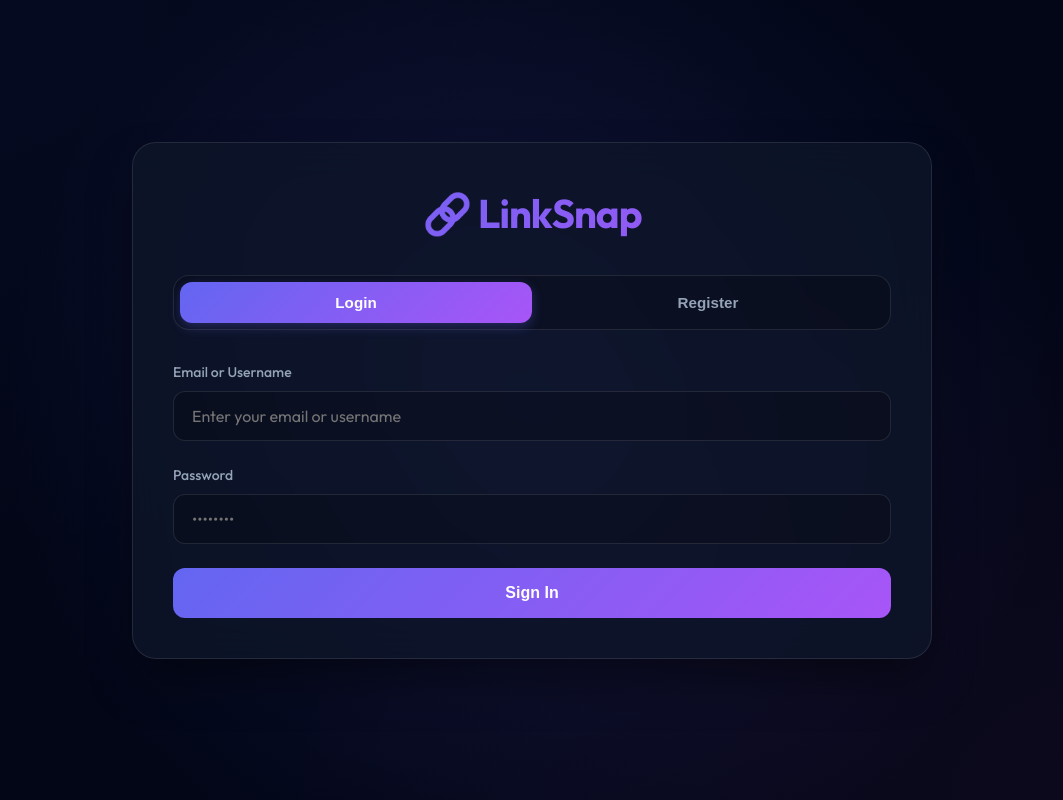
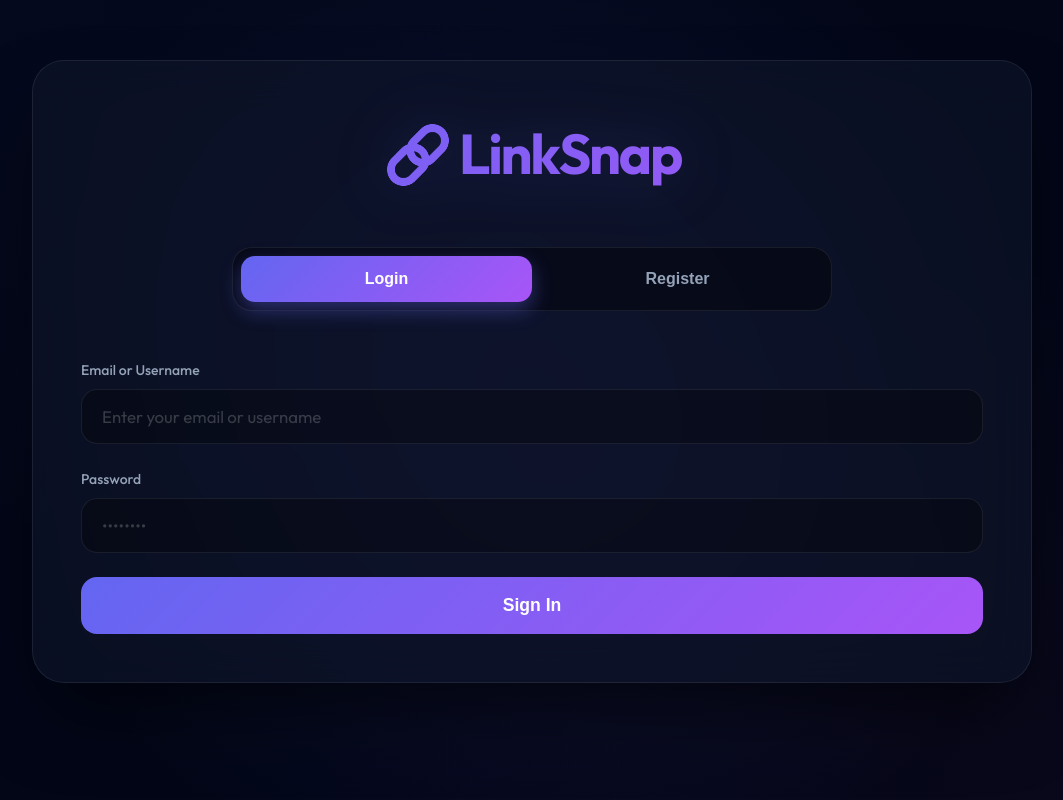
Before and after one commit to PEPSEALSEA/Shorten-URLs, a Next.js app: page / in a window 1280 px wide. Shown: the whole page, without its empty margins (108-1171 px from the left). Built offline with nearby package versions, Linux system fonts and the light colour scheme.

Commit message:
Update globals.css

```diff
--- a/app/globals.css
+++ b/app/globals.css
@@ -1,7 +1,7 @@
 @import url('https://fonts.googleapis.com/css2?family=Outfit:wght@300;400;500;600;700&display=swap');
 
 :root {
-    /* Colors */
+    /* Colors - Premium Slate & Indigo */
     --primary: #6366f1;
     --primary-hover: #4f46e5;
     --secondary: #ec4899;
@@ -9,19 +9,20 @@
     --background: #020617;
     --surface: #0f172a;
     --surface-hover: #1e293b;
-    --surface-glass: rgba(15, 23, 42, 0.7);
+    --surface-glass: rgba(15, 23, 42, 0.6);
     --text: #f8fafc;
     --text-muted: #94a3b8;
-    --border: rgba(255, 255, 255, 0.1);
-    --border-hover: rgba(255, 255, 255, 0.2);
+    --border: rgba(255, 255, 255, 0.08);
+    --border-hover: rgba(255, 255, 255, 0.15);
     --danger: #ef4444;
     --success: #10b981;
 
     /* Gradients */
     --grad-primary: linear-gradient(135deg, #6366f1 0%, #a855f7 100%);
-    --grad-glow: radial-gradient(circle at 50% 50%, rgba(99, 102, 241, 0.15) 0%, transparent 70%);
+    --grad-glow: radial-gradient(circle at 50% 50%, rgba(99, 102, 241, 0.12) 0%, transparent 70%);
 
-    /* Transitions */
+    /* Layout */
+    --container-width: 1000px;
     --transition: all 0.3s cubic-bezier(0.4, 0, 0.2, 1);
 }
 
@@ -36,65 +37,69 @@ body {
     background-color: var(--background);
     background-image:
         var(--grad-glow),
-        radial-gradient(at 0% 0%, rgba(99, 102, 241, 0.05) 0px, transparent 50%),
-        radial-gradient(at 100% 100%, rgba(236, 72, 153, 0.05) 0px, transparent 50%);
+        radial-gradient(at 0% 0%, rgba(99, 102, 241, 0.03) 0px, transparent 50%),
+        radial-gradient(at 100% 100%, rgba(236, 72, 153, 0.03) 0px, transparent 50%);
     color: var(--text);
     min-height: 100vh;
     display: flex;
+    flex-direction: column;
     align-items: center;
-    justify-content: center;
-    padding: 20px;
-    line-height: 1.5;
+    padding: 60px 20px;
+    line-height: 1.6;
     overflow-x: hidden;
 }
 
 .container {
     background: var(--surface-glass);
-    backdrop-filter: blur(20px);
-    -webkit-backdrop-filter: blur(20px);
+    backdrop-filter: blur(24px);
+    -webkit-backdrop-filter: blur(24px);
     border: 1px solid var(--border);
-    border-radius: 24px;
-    padding: 40px;
-    box-shadow: 0 25px 50px -12px rgba(0, 0, 0, 0.5);
-    max-width: 800px;
+    border-radius: 32px;
+    padding: 48px;
+    box-shadow: 0 40px 80px -20px rgba(0, 0, 0, 0.6);
+    max-width: var(--container-width);
     width: 100%;
     position: relative;
     z-index: 10;
 }
 
 h1 {
-    font-size: 2.5rem;
-    font-weight: 700;
-    margin-bottom: 2rem;
+    font-size: 3.5rem;
+    font-weight: 800;
+    margin-bottom: 3rem;
     background: var(--grad-primary);
     -webkit-background-clip: text;
     background-clip: text;
     -webkit-text-fill-color: transparent;
     text-align: center;
-    letter-spacing: -0.025em;
+    letter-spacing: -0.04em;
+    filter: drop-shadow(0 0 30px rgba(99, 102, 241, 0.2));
 }
 
 /* Tabs */
 .tab-buttons {
     display: flex;
-    background: rgba(0, 0, 0, 0.2);
-    padding: 6px;
-    border-radius: 16px;
-    margin-bottom: 2rem;
+    background: rgba(0, 0, 0, 0.4);
+    padding: 8px;
+    border-radius: 20px;
+    margin-bottom: 3rem;
     border: 1px solid var(--border);
+    max-width: 600px;
+    margin-left: auto;
+    margin-right: auto;
 }
 
 .tab-button {
     flex: 1;
-    padding: 12px 20px;
+    padding: 14px 24px;
     background: transparent;
     border: none;
     cursor: pointer;
     font-weight: 600;
-    font-size: 0.95rem;
+    font-size: 1rem;
     color: var(--text-muted);
     transition: var(--transition);
-    border-radius: 12px;
+    border-radius: 14px;
 }
 
 .tab-button:hover:not(.active) {
@@ -105,7 +110,7 @@ h1 {
 .tab-button.active {
     background: var(--grad-primary);
     color: white;
-    box-shadow: 0 4px 12px rgba(99, 102, 241, 0.3);
+    box-shadow: 0 8px 20px rgba(99, 102, 241, 0.4);
 }
 
 /* Forms */
@@ -126,14 +131,14 @@ input[type="url"],
 input[type="text"],
 input[type="email"],
 input[type="password"],
-input[type="date"] {
+input[type="datetime-local"] {
     width: 100%;
-    padding: 14px 18px;
-    background: rgba(0, 0, 0, 0.2);
+    padding: 16px 20px;
+    background: rgba(0, 0, 0, 0.3);
     border: 1px solid var(--border);
-    border-radius: 12px;
+    border-radius: 16px;
     color: var(--text);
-    font-size: 1rem;
+    font-size: 1.05rem;
     font-family: inherit;
     transition: var(--transition);
     outline: none;
@@ -141,8 +146,12 @@ input[type="date"] {
 
 input:focus {
     border-color: var(--primary);
-    box-shadow: 0 0 0 4px rgba(99, 102, 241, 0.1);
-    background: rgba(0, 0, 0, 0.3);
+    box-shadow: 0 0 0 4px rgba(99, 102, 241, 0.15);
+    background: rgba(0, 0, 0, 0.4);
+}
+
+input::placeholder {
+    color: rgba(255, 255, 255, 0.2);
 }
 
 input:hover:not(:focus) {
@@ -154,59 +163,61 @@ input:hover:not(:focus) {
     background: var(--grad-primary);
     color: white;
     border: none;
-    padding: 16px 24px;
-    border-radius: 12px;
-    font-size: 1rem;
-    font-weight: 600;
+    padding: 18px 32px;
+    border-radius: 16px;
+    font-size: 1.1rem;
+    font-weight: 700;
     cursor: pointer;
     transition: var(--transition);
     width: 100%;
     display: inline-flex;
     align-items: center;
     justify-content: center;
-    gap: 8px;
+    gap: 12px;
 }
 
 .button:hover {
-    transform: translateY(-2px);
-    box-shadow: 0 10px 20px rgba(99, 102, 241, 0.3);
-    filter: brightness(1.1);
+    transform: translateY(-3px);
+    box-shadow: 0 15px 30px rgba(99, 102, 241, 0.4);
+    filter: brightness(1.15);
 }
 
 .button:active {
-    transform: translateY(0);
+    transform: translateY(-1px);
 }
 
 .button:disabled {
-    opacity: 0.5;
+    opacity: 0.4;
     cursor: not-allowed;
-    transform: none;
+    transform: none !important;
+    box-shadow: none !important;
 }
 
 .button.danger {
-    background: linear-gradient(135deg, #ef4444 0%, #b91c1c 100%);
+    background: linear-gradient(135deg, #ef4444 0%, #dc2626 100%);
 }
 
 .button.danger:hover {
-    box-shadow: 0 10px 20px rgba(239, 68, 68, 0.3);
+    box-shadow: 0 15px 30px rgba(239, 68, 68, 0.4);
 }
 
 .button.small {
-    padding: 8px 16px;
-    font-size: 0.875rem;
+    padding: 10px 20px;
+    font-size: 0.9rem;
     width: auto;
 }
 
 .logout-btn {
-    background: rgba(255, 255, 255, 0.05);
-    border: 1px solid var(--border);
-    margin-top: 1rem;
+    background: rgba(239, 68, 68, 0.1);
+    border: 1px solid rgba(239, 68, 68, 0.2);
+    color: #fca5a5;
+    margin-top: 0;
 }
 
 .logout-btn:hover {
-    background: rgba(255, 255, 255, 0.1);
-    box-shadow: none;
-    border-color: var(--border-hover);
+    background: #ef4444;
+    color: white;
+    border-color: transparent;
 }
 
 /* Result Card */
@@ -263,28 +274,34 @@ input:hover:not(:focus) {
 }
 
 .links-table th {
-    background: rgba(255, 255, 255, 0.02);
-    padding: 16px;
+    background: rgba(255, 255, 255, 0.03);
+    padding: 20px;
     text-align: left;
-    font-size: 0.8rem;
+    font-size: 0.85rem;
     text-transform: uppercase;
-    letter-spacing: 0.05em;
+    font-weight: 700;
+    letter-spacing: 0.1em;
     color: var(--text-muted);
     border-bottom: 1px solid var(--border);
 }
 
 .links-table td {
-    padding: 16px;
+    padding: 20px;
     border-bottom: 1px solid var(--border);
-    font-size: 0.95rem;
+    font-size: 1rem;
+    color: var(--text);
 }
 
 .links-table tr:last-child td {
     border-bottom: none;
 }
 
+.links-table tr {
+    transition: var(--transition);
+}
+
 .links-table tr:hover {
-    background: rgba(255, 255, 255, 0.02);
+    background: rgba(255, 255, 255, 0.03);
 }
 
 .url-cell details summary {
@@ -454,41 +471,44 @@ input:hover:not(:focus) {
 }
 
 /* Pizza Oven Upload Helper */
+/* Pizza Oven Upload Helper */
 .pizza-oven {
-    border: 2px dashed rgba(245, 158, 11, 0.3);
-    background: rgba(245, 158, 11, 0.05);
-    border-radius: 20px;
-    padding: 2rem;
+    border: 2px dashed var(--border);
+    background: rgba(0, 0, 0, 0.4);
+    border-radius: 24px;
+    padding: 3rem;
     text-align: center;
     transition: var(--transition);
     cursor: pointer;
     position: relative;
     overflow: hidden;
-    margin-bottom: 20px;
+    margin-bottom: 24px;
 }
 
 .pizza-oven:hover,
 .pizza-oven.dragging {
-    border-color: #f59e0b;
-    background: rgba(245, 158, 11, 0.1);
-    transform: translateY(-2px);
+    border-color: var(--primary);
+    background: rgba(99, 102, 241, 0.05);
+    transform: translateY(-4px);
+    box-shadow: 0 20px 40px rgba(0, 0, 0, 0.4);
 }
 
 .pizza-oven .icon {
-    font-size: 3rem;
-    margin-bottom: 1rem;
+    font-size: 4rem;
+    margin-bottom: 1.5rem;
     display: block;
 }
 
 .pizza-oven h3 {
-    color: #f59e0b;
-    margin-bottom: 0.5rem;
-    font-size: 1.2rem;
+    color: var(--text);
+    margin-bottom: 0.8rem;
+    font-size: 1.5rem;
+    font-weight: 700;
 }
 
 .pizza-oven p {
     color: var(--text-muted);
-    font-size: 0.9rem;
+    font-size: 1rem;
 }
 
 .pizza-oven input[type="file"] {
@@ -500,53 +520,53 @@ input:hover:not(:focus) {
 
 /* Baking Bar (Progress) */
 .baking-container {
-    margin-top: 1.5rem;
-    background: rgba(0, 0, 0, 0.2);
-    border-radius: 12px;
-    padding: 16px;
+    margin-top: 2rem;
+    background: rgba(0, 0, 0, 0.4);
+    border-radius: 16px;
+    padding: 24px;
     border: 1px solid var(--border);
 }
 
 .baking-status {
     display: flex;
     justify-content: space-between;
-    margin-bottom: 8px;
-    font-size: 0.85rem;
-    color: #f59e0b;
+    margin-bottom: 12px;
+    font-size: 1rem;
+    font-weight: 600;
+    color: var(--primary);
 }
 
 .baking-bar-wrapper {
-    height: 8px;
+    height: 12px;
     background: rgba(255, 255, 255, 0.05);
-    border-radius: 4px;
+    border-radius: 6px;
     overflow: hidden;
 }
 
 .baking-bar {
     height: 100%;
-    background: linear-gradient(90deg, #f59e0b, #ef4444);
+    background: var(--grad-primary);
     width: 0%;
     transition: width 0.3s ease;
-    box-shadow: 0 0 10px rgba(245, 158, 11, 0.5);
 }
 
 .pizza-toppings {
     display: flex;
     justify-content: center;
-    gap: 8px;
-    margin-top: 15px;
+    gap: 12px;
+    margin-top: 20px;
 }
 
 .topping {
-    width: 24px;
-    height: 24px;
-    background: rgba(255, 255, 255, 0.1);
+    width: 32px;
+    height: 32px;
+    background: rgba(255, 255, 255, 0.05);
     border-radius: 50%;
     display: flex;
     align-items: center;
     justify-content: center;
-    font-size: 14px;
-    transition: all 0.3s cubic-bezier(0.175, 0.885, 0.32, 1.275);
+    font-size: 18px;
+    transition: all 0.4s cubic-bezier(0.175, 0.885, 0.32, 1.275);
     transform: scale(0);
 }
 
@@ -574,32 +594,34 @@ input:hover:not(:focus) {
 .pizza-box {
     background: #fff;
     color: #1e293b;
-    padding: 24px;
-    border-radius: 12px;
-    margin-top: 2rem;
+    padding: 32px;
+    border-radius: 24px;
+    margin-top: 3rem;
     position: relative;
-    border-top: 4px solid #ef4444;
-    box-shadow: 0 10px 25px rgba(0, 0, 0, 0.3);
+    border-top: 8px solid var(--danger);
+    box-shadow: 0 30px 60px rgba(0, 0, 0, 0.5);
     animation: slideUp 0.6s cubic-bezier(0.34, 1.56, 0.64, 1);
 }
 
 .pizza-box::before {
     content: "HOT & FRESH";
     position: absolute;
-    top: -12px;
-    right: 20px;
-    background: #ef4444;
+    top: -16px;
+    right: 30px;
+    background: var(--danger);
     color: white;
-    padding: 2px 10px;
-    font-size: 0.7rem;
-    font-weight: 800;
-    border-radius: 4px;
+    padding: 4px 16px;
+    font-size: 0.8rem;
+    font-weight: 900;
+    border-radius: 8px;
+    letter-spacing: 0.05em;
 }
 
 .pizza-box .short-url {
     background: #f8fafc;
     border: 2px dashed #e2e8f0;
     color: #0f172a;
+    font-weight: 700;
 }
 
 .freshness-card {
```
